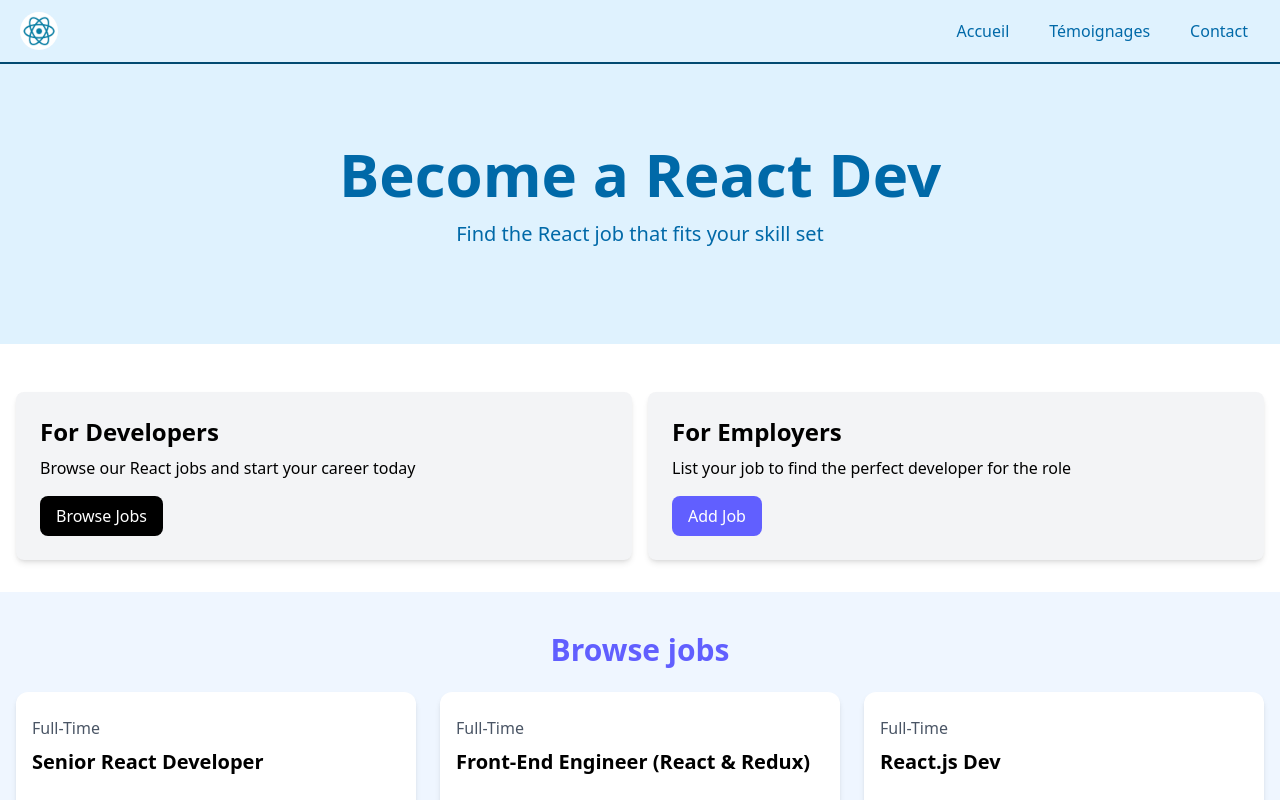
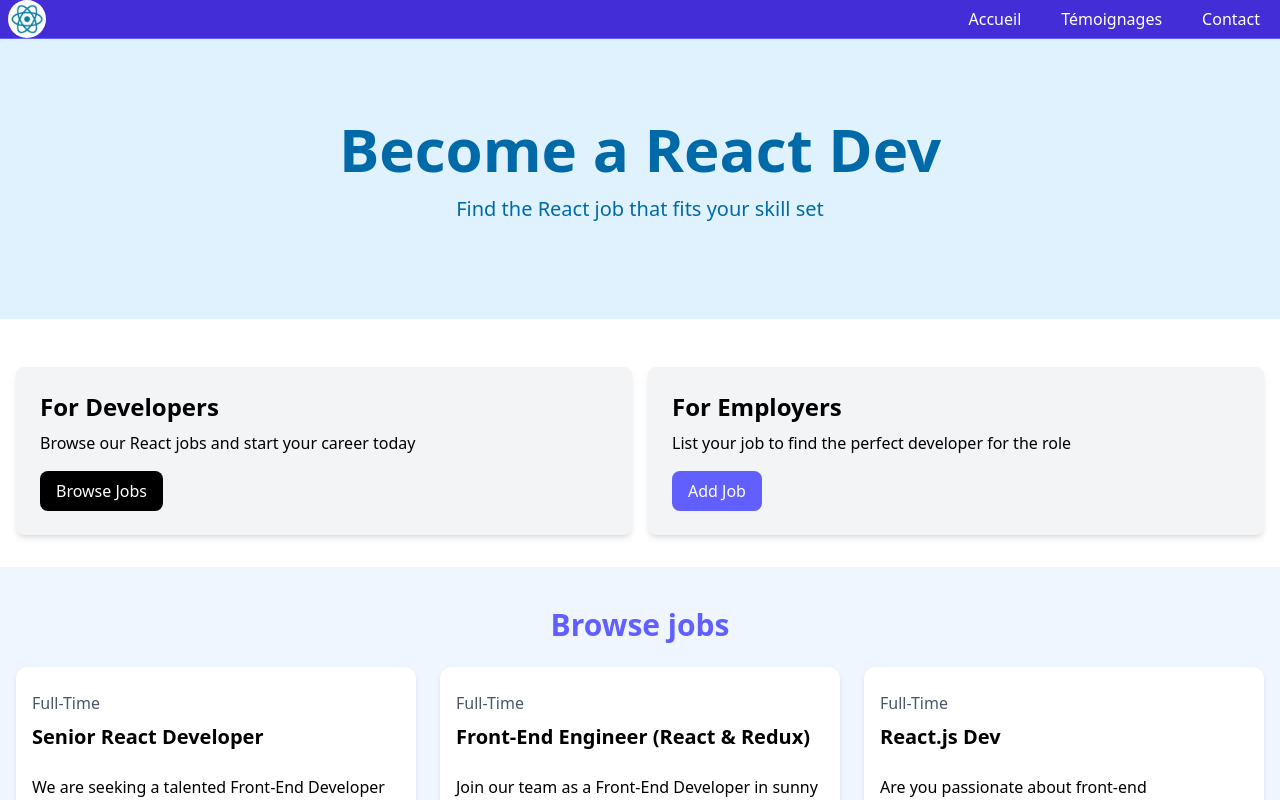
Before and after one commit to Luna-bf/React-TraversyMedia, a React (Vite) app: page /jobs/1 in a window 1280 px wide. Shown: the top 800 px of the page. Built offline with nearby package versions, Linux system fonts and the light colour scheme.

Commit message:
Update nav

```diff
--- a/src/Chapitres/Components/Navbar.jsx
+++ b/src/Chapitres/Components/Navbar.jsx
@@ -2,13 +2,12 @@
 import logo from '../../assets/imgs/logo.png'
 
 const Navbar = () => {
-    const logoWidth = {width: '3%'};
-    const logoRadius = {borderRadius: '50%'};
+    const logoWidth = { width: '3%' };
+    const logoRadius = { borderRadius: '50%' };
 
     return (
         <>
-            <header>
-                <nav className="bg-sky-100 text-sky-700 p-3 border-b-2 border-solid border-sky-900">
+            <nav className="bg-indigo-700 border-b border-indigo-500 text-white">
                 <div className="flex place-content-between items-center">
                     <a href="#" className="ml-2" style={logoWidth}><img src={logo} alt="Logo" style={logoRadius} /></a>
                     <ul className="flex">
@@ -18,7 +17,6 @@ const Navbar = () => {
                     </ul>
                 </div>
             </nav>
-            </header>
         </>
     )
 }
```
Lines whose indentation alone changed are shown as unchanged.
